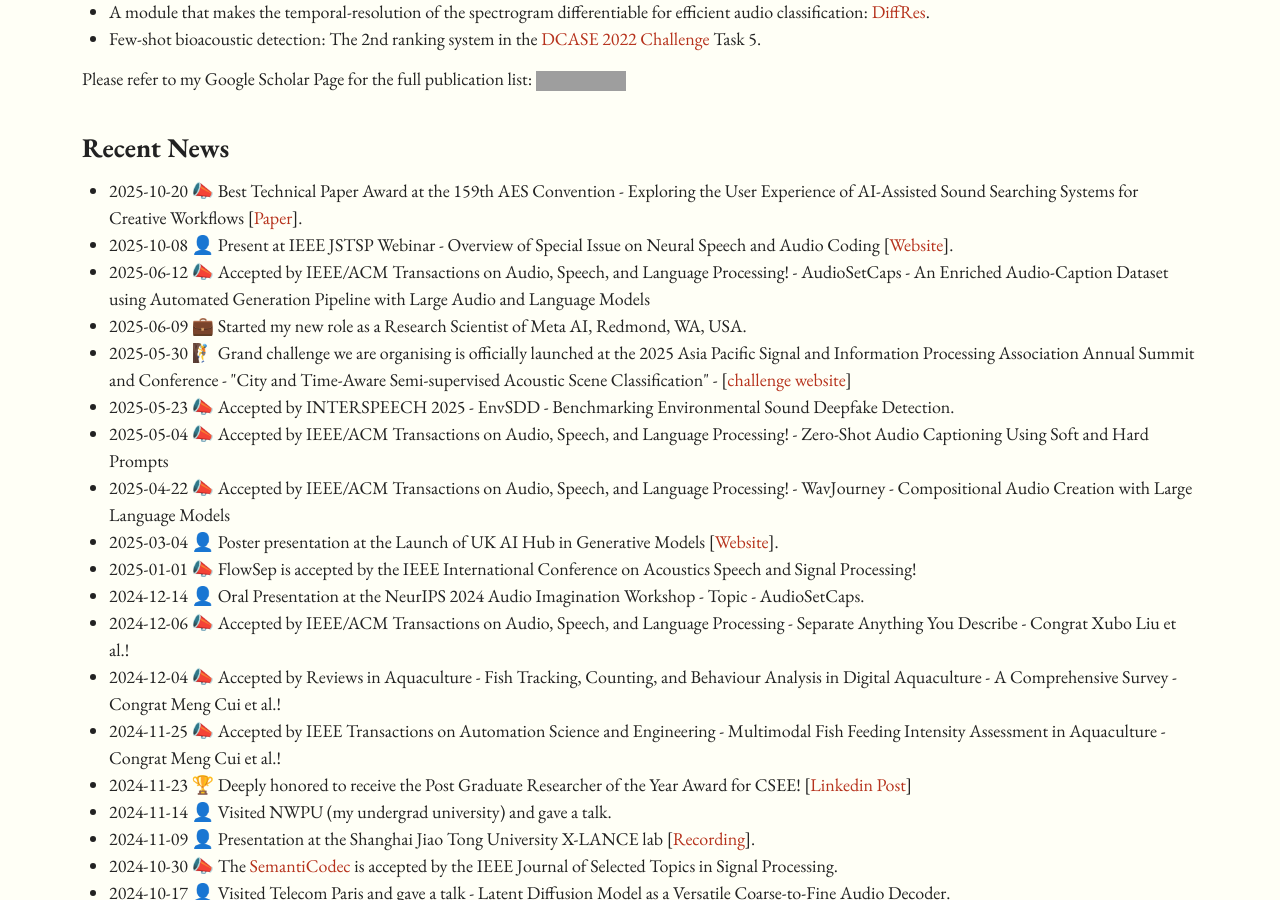
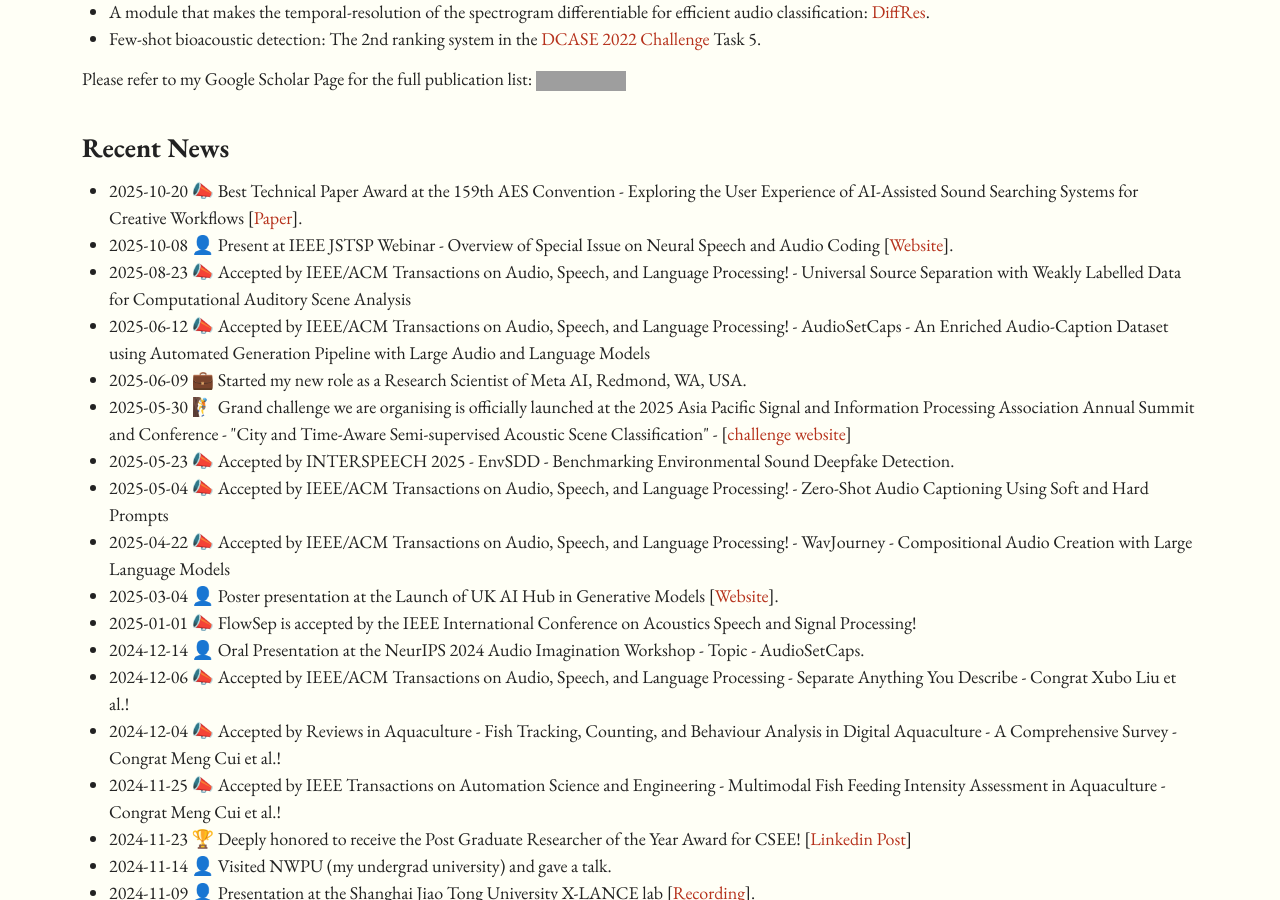
Before and after one commit to haoheliu/haoheliu.github.io, a Jekyll site: the page built from index.md, in a window 1280 px wide and 900 px high, scrolled down 851 px. Built offline with Jekyll 4.4.1, drawn with Linux system fonts in a browser that asks for light colours; comment, search, counter and statistics services are not loaded; grey boxes are pictures that could not be loaded.

Commit message:
Update index.md

```diff
--- a/index.md
+++ b/index.md
@@ -90,6 +90,8 @@ news:
         note: Best Technical Paper Award at the 159th AES Convention - Exploring the User Experience of AI-Assisted Sound Searching Systems for Creative Workflows [<a href="https://aes2.org/publications/elibrary-page/?id=23077">Paper</a>].
       - time: 2025-10-08 &#128100;
         note: Present at IEEE JSTSP Webinar - Overview of Special Issue on Neural Speech and Audio Coding [<a href="https://signalprocessingsociety.org/events/sps-jstsp-webinar-overview-special-issue-neural-speech-and-audio-coding">Website</a>].
+      - time: 2025-08-23 &#128227;
+        note: Accepted by IEEE/ACM Transactions on Audio, Speech, and Language Processing! - Universal Source Separation with Weakly Labelled Data for Computational Auditory Scene Analysis
       - time: 2025-06-12 &#128227;
         note: Accepted by IEEE/ACM Transactions on Audio, Speech, and Language Processing! - AudioSetCaps - An Enriched Audio-Caption Dataset using Automated Generation Pipeline with Large Audio and Language Models
       - time: 2025-06-09 &#128188;
```
